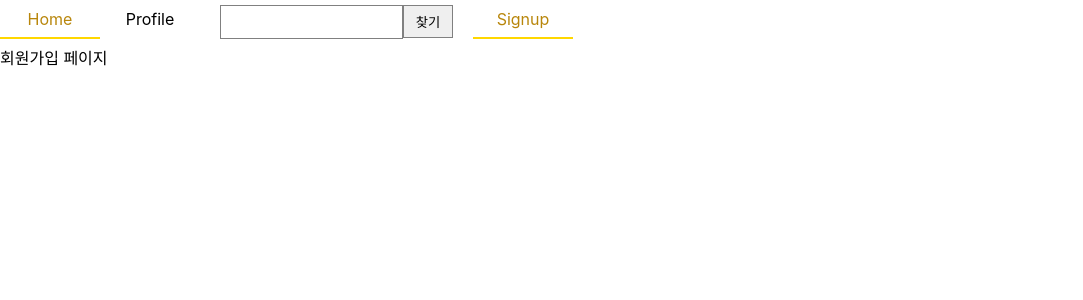
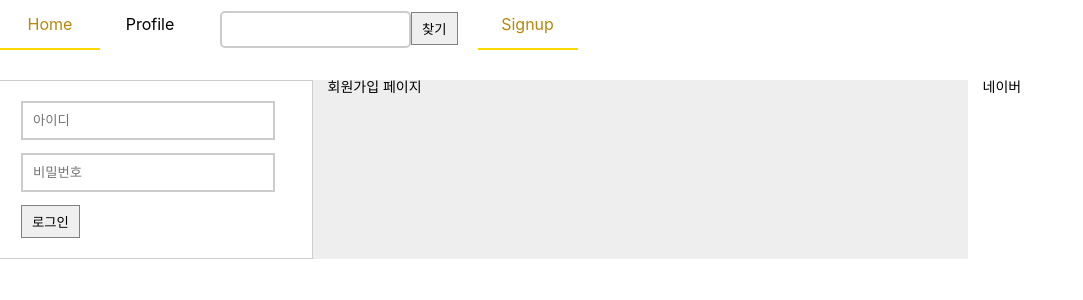
Before and after one commit to hyeminem-Jo/buzzy, a Next.js app in the folder prepare/front/: page /signup in a window 1280 px wide. Shown: the top 300 px of the page, without its empty margins (0-1083 px from the left). Built offline with nearby package versions, Linux system fonts and the light colour scheme.

Commit message:
✨Implement login/logout features

```diff
--- a/prepare/front/components/AppLayout.js
+++ b/prepare/front/components/AppLayout.js
@@ -3,19 +3,19 @@ import Link from 'next/link'
 import { useRouter } from "next/router";
 import { createGlobalStyle } from "styled-components";
 import GlobalStyles from "./GlobalStyles";
-
-const navLinks = [
-  {title: 'Home', path: '/'},
-  {title: 'Profile', path: '/profile'},
-  {title: 'Signup', path: '/signup'},
-]
+import { Row, Col } from 'antd';
+import {useState} from "react";
+import UserProfile from "./UserProfile";
+import LoginForm from "./LoginForm";
 
 const GlobalMenu = createGlobalStyle`
   .nav-wrap {
     height: 50px;
+    margin-bottom: 30px;
 
     .nav {
       display: flex;
+      height: 100%;
 
       li {
         &:not(:nth-child(4)) {
@@ -48,32 +48,42 @@ const GlobalMenu = createGlobalStyle`
       padding: 0 20px;
 
       input {
-        margin-top: 5px;
-        height: 30px;
-      }
+        height: 33px;
+        margin-top: 11px;
+        padding: 0;
+        padding-left: 10px;
+        border: 2px solid #ccc;
+        border-radius: 5px;
 
-      button {
-        display: inline-block;
-        border: 1px solid gray;
-        height: 33px;
-        width: 50px;
+        &:focus {
+          border: 2px solid darkgoldenrod;
+        }
       }
     }
   }
 `
 
 const AppLayout = ({ children }) => {
+  const navLinks = [
+    {title: 'Home', path: '/'},
+    {title: 'Profile', path: '/profile'},
+    {title: 'Signup', path: '/signup'},
+  ]
+  const [isLoggedIn, setIsLoggedIn] = useState(false);
   const router = useRouter();
+
   return (
-    <div>
+    <>
       <GlobalStyles />
       <GlobalMenu />
-        <div className="nav-wrap">
+      <div className="nav-wrap">
           <ul className="nav">
             {
               navLinks.map((link) => (
                 <li key={link.title}>
-                  <Link href={link.path} className={router.pathname === link.path ? "activeLink" : ""}>{link.title}</Link>
+                  <Link href={link.path}
+                    className={router.pathname === link.path ? "activeLink" : ""}>{link.title}
+                  </Link>
                 </li>
               ))
             }
@@ -83,8 +93,20 @@ const AppLayout = ({ children }) => {
             </li>
           </ul>
         </div>
-      { children}
-    </div>
+      <Row gutter={30}>
+        <Col xs={24} sm={6} style={{ border: '1px solid #ccc'}}>
+          {/*왼쪽 메뉴*/}
+          {isLoggedIn ? <UserProfile setIsLoggedIn={setIsLoggedIn} /> : <LoginForm setIsLoggedIn={setIsLoggedIn}/>}
+        </Col>
+        <Col xs={24} sm={12} style={{ backgroundColor: '#eee'}}>
+          {children}
+        </Col>
+        <Col xs={24} sm={6}>
+          <a href="https://www.naver.com/" target="_blank" rel="noreferrer noopener">네이버</a>
+          {/* 다른 페이지에서 접근하는 target _blank 는 보안상의 위험이 있기 때문에 rel="noreferrer" 를 적어주어야 한다. */}
+        </Col>
+      </Row>
+    </>
   );
 };
 
--- a/prepare/front/components/GlobalStyles.js
+++ b/prepare/front/components/GlobalStyles.js
@@ -9,17 +9,23 @@ const GlobalStyles = createGlobalStyle`
   }
 
   button {
-    border: none;
+    display: inline-block;
+    border: 1px solid gray;
+    height: 33px;
+    padding: 0 10px;
     box-shadow:none;
     border-radius:0;
-    padding:0;
     overflow:visible;
     cursor:pointer
   }
 
   input {
-    border: none;
-    border: 1px solid gray;
+    outline: none;
+    border: 2px solid #ccc;
+    padding: 10px;
+    -webkit-appearance: none;
+    -moz-appearance: none;
+    appearance: none;
   }
 
   body {
--- /dev/null
+++ b/prepare/front/components/LoginForm.js
@@ -0,0 +1,92 @@
+import React from 'react';
+import { useForm } from 'react-hook-form'
+import PropTypes from 'prop-types'
+import UserProfile from "./UserProfile";
+import {createGlobalStyle} from "styled-components";
+
+const Form = createGlobalStyle`
+  form {
+    padding: 20px;
+  }
+  .field {
+    margin-bottom: 10px;
+
+    input {
+      width: 90%;
+      margin-bottom: 3px;
+    }
+
+    p {
+      color: crimson;
+    }
+  }
+`
+
+const LoginForm = ({ setIsLoggedIn }) => {
+  const { register, handleSubmit, reset, formState: { errors } } = useForm()
+  // register(): html의 input 태그를 결과 데이터의 속성중 하나로 등록하고, 검증할 때 사용되는 함수
+  // handleSubmit(): form이 submit 되었을 때를 다루는 함수
+  const onSubmit = (data) => { // 제출버튼을 눌렀을 때 실행
+    console.log(data) // {id: 'id', password: 'password'} 의 형태로 찍힘
+    reset(); // 제출된 값이 유효한 경우 모든 input 내의 값을 초기화시킴
+    setIsLoggedIn(true)
+  }
+  // console.log(watch()) // input 창 입력시마다 다음과 같이 찍힘
+  // {id: '', password: ''}
+  // {id: 'i', password: ''}
+  // {id: 'id', password: ''}
+  // console.log(watch('id')) // id 속성의 값의 변화만 출력됨
+
+  return (
+    <>
+      <Form />
+      <form onSubmit={handleSubmit(onSubmit)}>
+        <div className="field">
+          <input
+            {...register('id', { required: true,
+              validate: {
+                noAdmin: (value) => !value.includes("admin") || "admin 이라는 아이디는 사용할 수 없습니다.",
+              },
+            })}
+            maxLength="15"
+            type="text"
+            placeholder='아이디' />
+          <p>
+            {errors.id && <span>* 아이디를 입력해주세요</span>}
+          </p>
+        </div>
+        <div className="field">
+          <input
+            {...register('password', { required: true })}
+            type="text"
+            maxLength="15"
+            placeholder='비밀번호'/>
+          <p>
+            {errors.password && <span>* 비밀번호를 입력해주세요</span>}
+          </p>
+        </div>
+        <button type="submit">로그인</button>
+      </form>
+    </>
+    // <div>
+    //   <form action="">
+    //     <fieldset>
+    //       <div>
+    //         <label htmlFor="">아이디</label>
+    //         <input type="text"/>
+    //       </div>
+    //       <div>
+    //         <label htmlFor="">비밀번호</label>
+    //         <input type="password"/>
+    //       </div>
+    //     </fieldset>
+    //   </form>
+    // </div>
+  );
+};
+
+LoginForm.propTypes = {
+  setIsLoggedIn: PropTypes.func.isRequired
+}
+
+export default LoginForm;
--- /dev/null
+++ b/prepare/front/components/UserProfile.js
@@ -0,0 +1,86 @@
+import { useCallback } from 'react';
+import PropTypes from 'prop-types'
+import { createGlobalStyle } from "styled-components";
+
+const Profile = createGlobalStyle`
+  .profile {
+    //border: 1px solid hotpink;
+    padding: 20px;
+
+    .profile-user {
+      display: flex;
+      margin-bottom: 15px;
+
+      .image {
+        width: 60px;
+        height: 60px;
+        border-radius: 50%;
+        background: #ddd;
+        margin: 0;
+      }
+
+      .wrap {
+        display: flex;
+        flex-direction: column;
+        justify-content: center;
+        margin-left: 10px;
+
+        .name {
+          margin-bottom: 5px;
+        }
+      }
+
+    }
+
+    .profile-amount {
+      display: flex;
+      height: 70px;
+      border: 1px solid #bbb;
+
+      &>* {
+        flex: 1;
+        text-align: center;
+        padding-top: 20px;
+        border-right: 1px solid #bbb;
+
+        &:last-child {
+          border: none;
+        }
+      }
+    }
+  }
+`
+
+const UserProfile = ({setIsLoggedIn}) => {
+  const logOut = useCallback(() => {
+    setIsLoggedIn(false) // 로그아웃
+  }, [])
+
+  return (
+    <>
+      <Profile />
+        <div className="profile">
+          <div className="profile-user">
+            <div className="image">
+              <img src="" alt=""/>
+            </div>
+            <div className="wrap">
+              <p className="name">조혜진</p>
+              <button onClick={logOut}>로그아웃</button>
+            </div>
+          </div>
+          <div className="profile-amount">
+            <div className="buzz">buzz<br />0</div>
+            <div className="followings">팔로잉<br />0</div>
+            <div className="followers">팔로워<br />0</div>
+          </div>
+        </div>
+    </>
+  );
+};
+
+UserProfile.propTypes = {
+  setIsLoggedIn: PropTypes.func.isRequired
+}
+
+export default UserProfile;
--- a/prepare/front/package.json
+++ b/prepare/front/package.json
@@ -16,6 +16,7 @@
     "prop-types": "^15.8.1",
     "react": "^18.2.0",
     "react-dom": "^18.2.0",
+    "react-hook-form": "^7.43.1",
     "styled-components": "^5.3.6",
     "styled-reset": "^4.4.5"
   },
--- a/prepare/front/pages/signup.js
+++ b/prepare/front/pages/signup.js
@@ -1,10 +1,16 @@
 import AppLayout from '../components/AppLayout';
+import Head from "next/head";
 
 const signup = () => {
   return (
-    <AppLayout>
-      <div>회원가입 페이지</div>
-    </AppLayout>
+    <>
+      <Head>
+        <title>회원가입 | Buzzy</title>
+      </Head>
+      <AppLayout>
+        <div>회원가입 페이지</div>
+      </AppLayout>
+    </>
   );
 };
 
```
Also changed, not shown: prepare/front/components/FollowList.js (added, +11 -0 lines), prepare/front/components/NicknameEditForm.js (added, +11 -0 lines), prepare/front/pages/index.js (+11 -1 lines), prepare/front/pages/profile.js (+14 -3 lines), 1 other file (tests, documents, lock files or other folders).
